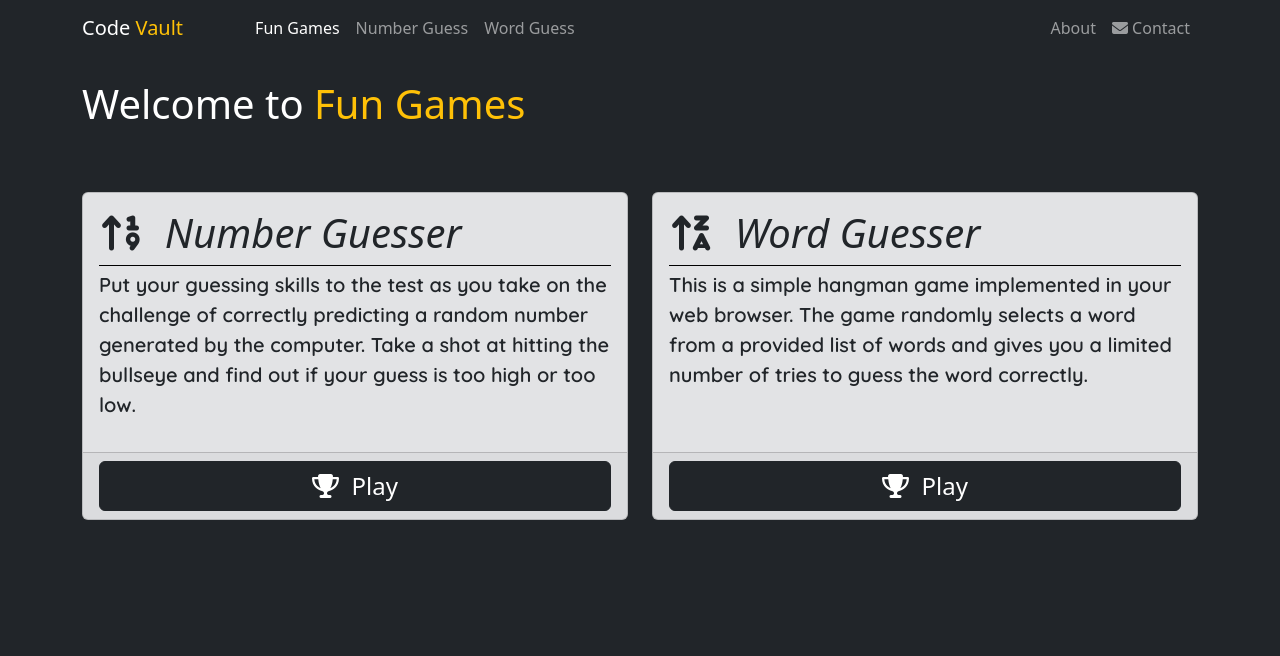
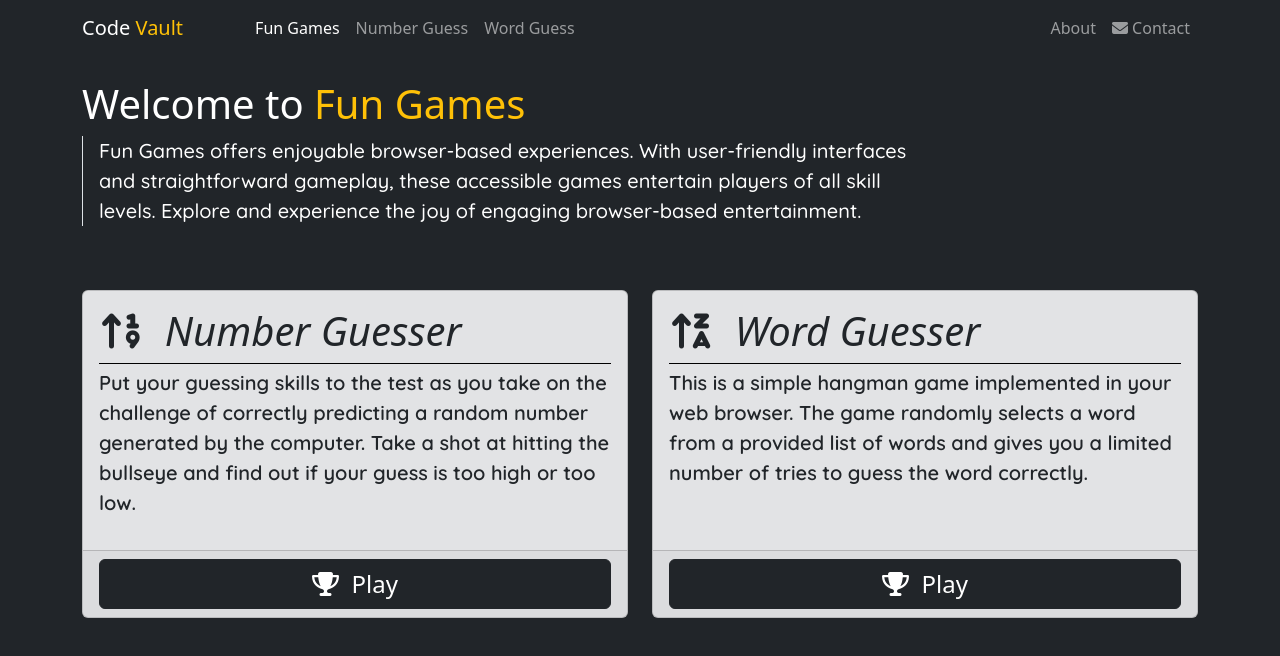
Before and after one commit to Oded2/Code-Vault, a SvelteKit app: page /fun-games in a window 1280 px wide. Shown: the top 656 px of the page. Built offline with nearby package versions, Linux system fonts and the light colour scheme; a web font is replaced by a local one.

Commit message:
Fun games home page is ready

```diff
--- a/src/routes/fun-games/+page.svelte
+++ b/src/routes/fun-games/+page.svelte
@@ -2,7 +2,6 @@
   import Header from "../../components/Header.svelte";
   import FunGamesCard from "../../components/cards/FunGamesCard.svelte";
   import hrefs from "../../data/hrefs.json";
-  import gamingImg from "../../images/svg/gaming.svg";
   const funGames = hrefs["fun-games"];
 </script>
 
@@ -12,7 +11,14 @@
     <div class="container">
       <div class="py-4">
         <h1>Welcome to <span class="text-warning">Fun Games</span></h1>
-        <p class="font-google-quicksand fs-5 fw-500" />
+        <div class="border-start ps-3 w-75">
+          <p class="font-google-quicksand fs-5 fw-500">
+            Fun Games offers enjoyable browser-based experiences. With
+            user-friendly interfaces and straightforward gameplay, these
+            accessible games entertain players of all skill levels. Explore and
+            experience the joy of engaging browser-based entertainment.
+          </p>
+        </div>
       </div>
     </div>
     <div class="container">
```
